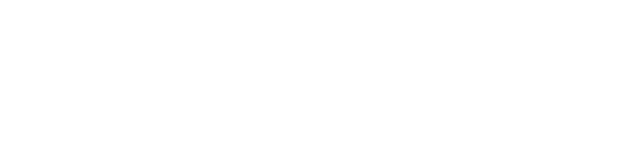
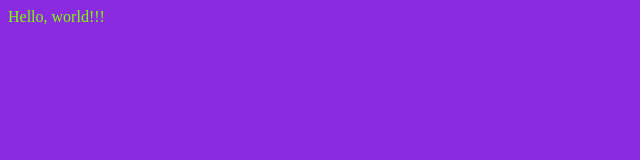
Before and after one commit to Lentuss/github-tutorial, a plain HTML site: page index.html in a window 1280 px wide. Shown: the whole page, without its empty margins (0-640 px from the left). Drawn offline with Linux system fonts and the light colour scheme.

Commit message:
Update index.html

```diff
--- a/index.html
+++ b/index.html
@@ -5,8 +5,10 @@
     <meta http-equiv="X-UA-Compatible" content="IE=edge">
     <meta name="viewport" content="width=device-width, initial-scale=1.0">
     <title>Git Rules!</title>
+    <link rel="stylesheet" href="./css/styles.css">
 </head>
 <body>
+    <span>Hello, world!!!</span>
 
 </body>
 </html>
```
